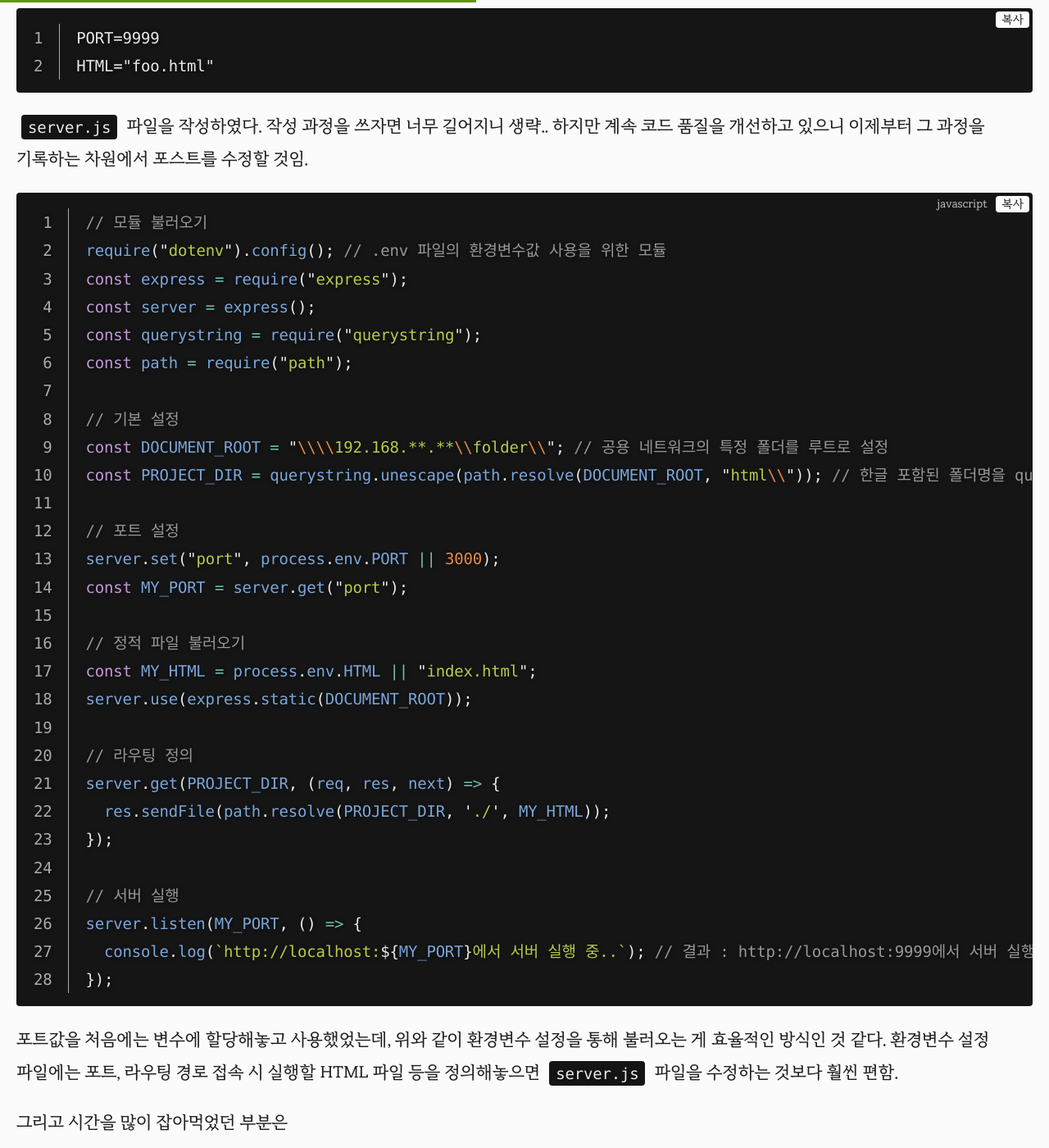
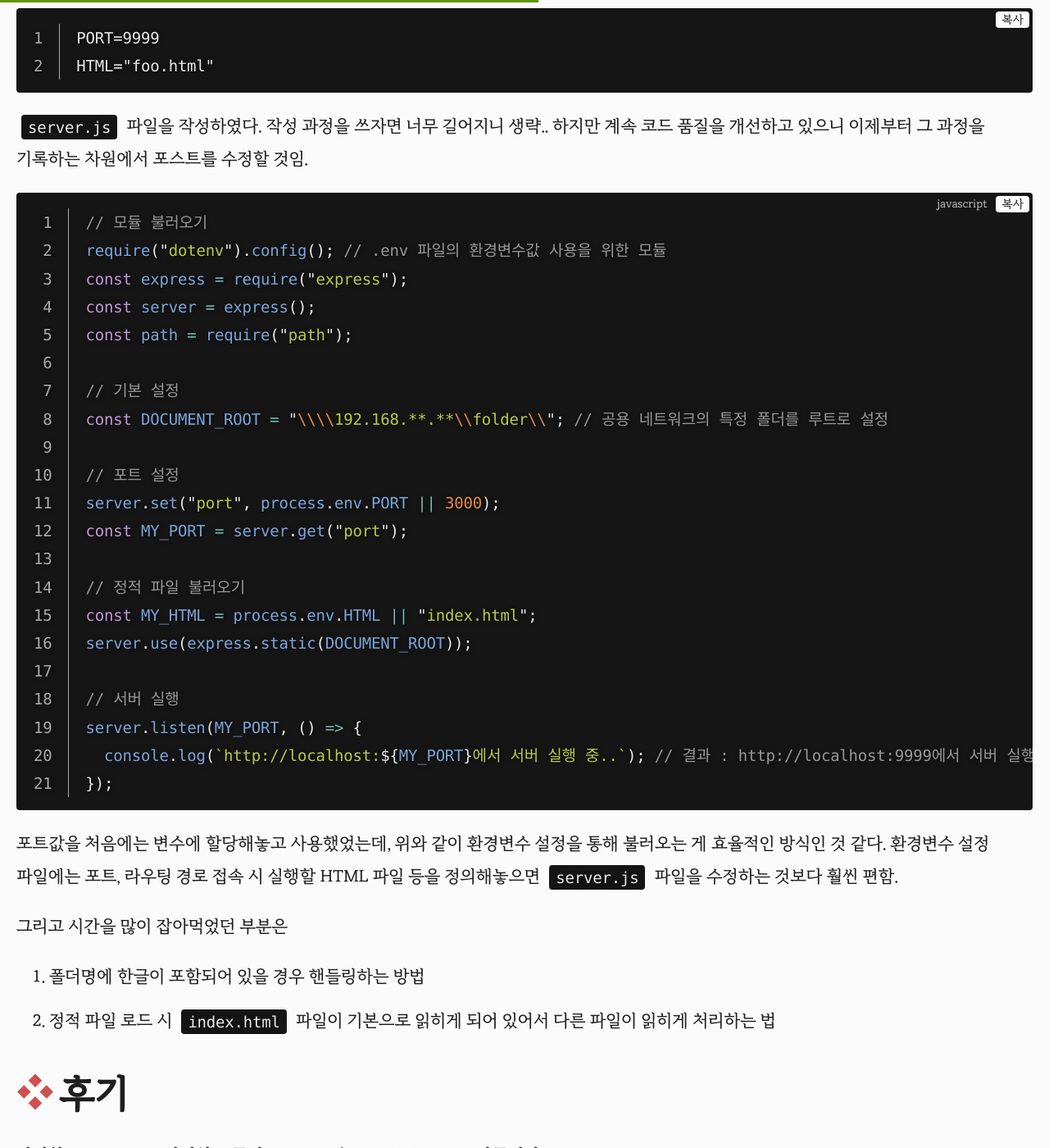
Before and after one commit to selosele/selosele.github.io, a Jekyll site: the page built from _posts/2021-03-09-epilogue-of-create-express-server.md, in a window 1280 px wide and 1400 px high, scrolled down 942 px. Shown: the whole window at 82% size. Built offline with Jekyll 4.4.1, drawn with Linux system fonts in a browser that asks for light colours; comment, search, counter and statistics services are not loaded; a style sheet for code colours, icons or effects is not loaded.

Commit message:
express 코드 품질 개선

```diff
--- a/_posts/2021-03-09-epilogue-of-create-express-server.md
+++ b/_posts/2021-03-09-epilogue-of-create-express-server.md
@@ -33,12 +33,10 @@ HTML="foo.html"
 require("dotenv").config(); // .env 파일의 환경변수값 사용을 위한 모듈
 const express = require("express");
 const server = express();
-const querystring = require("querystring");
 const path = require("path");
 
 // 기본 설정
 const DOCUMENT_ROOT = "\\\\192.168.**.**\\folder\\"; // 공용 네트워크의 특정 폴더를 루트로 설정
-const PROJECT_DIR = querystring.unescape(path.resolve(DOCUMENT_ROOT, "html\\")); // 한글 포함된 폴더명을 querystring 모듈로 처리
 
 // 포트 설정
 server.set("port", process.env.PORT || 3000);
@@ -47,11 +45,6 @@ const MY_PORT = server.get("port");
 // 정적 파일 불러오기
 const MY_HTML = process.env.HTML || "index.html";
 server.use(express.static(DOCUMENT_ROOT));
-
-// 라우팅 정의
-server.get(PROJECT_DIR, (req, res, next) => {
-  res.sendFile(path.resolve(PROJECT_DIR, './', MY_HTML));
-});
 
 // 서버 실행
 server.listen(MY_PORT, () => {
```
